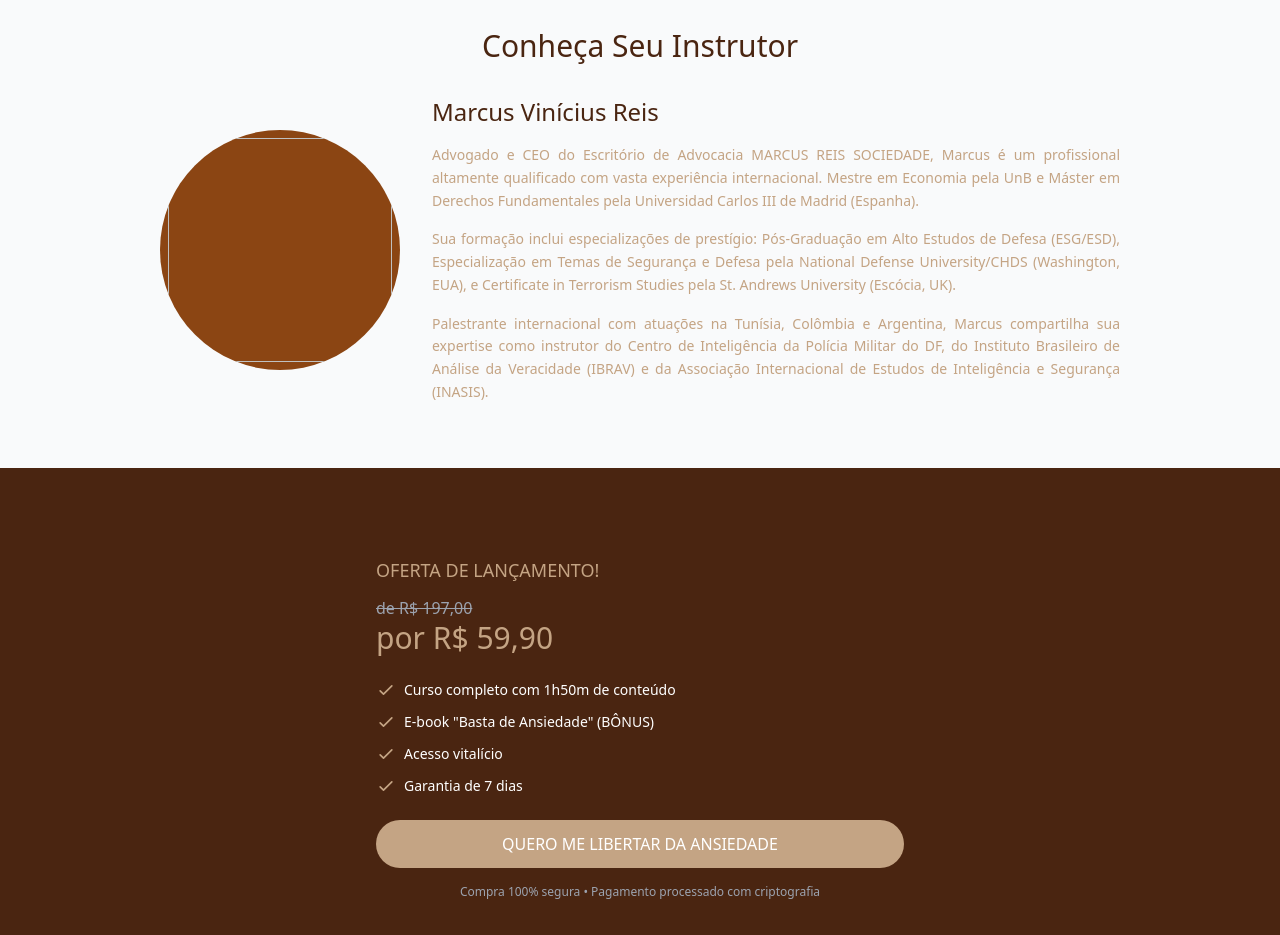
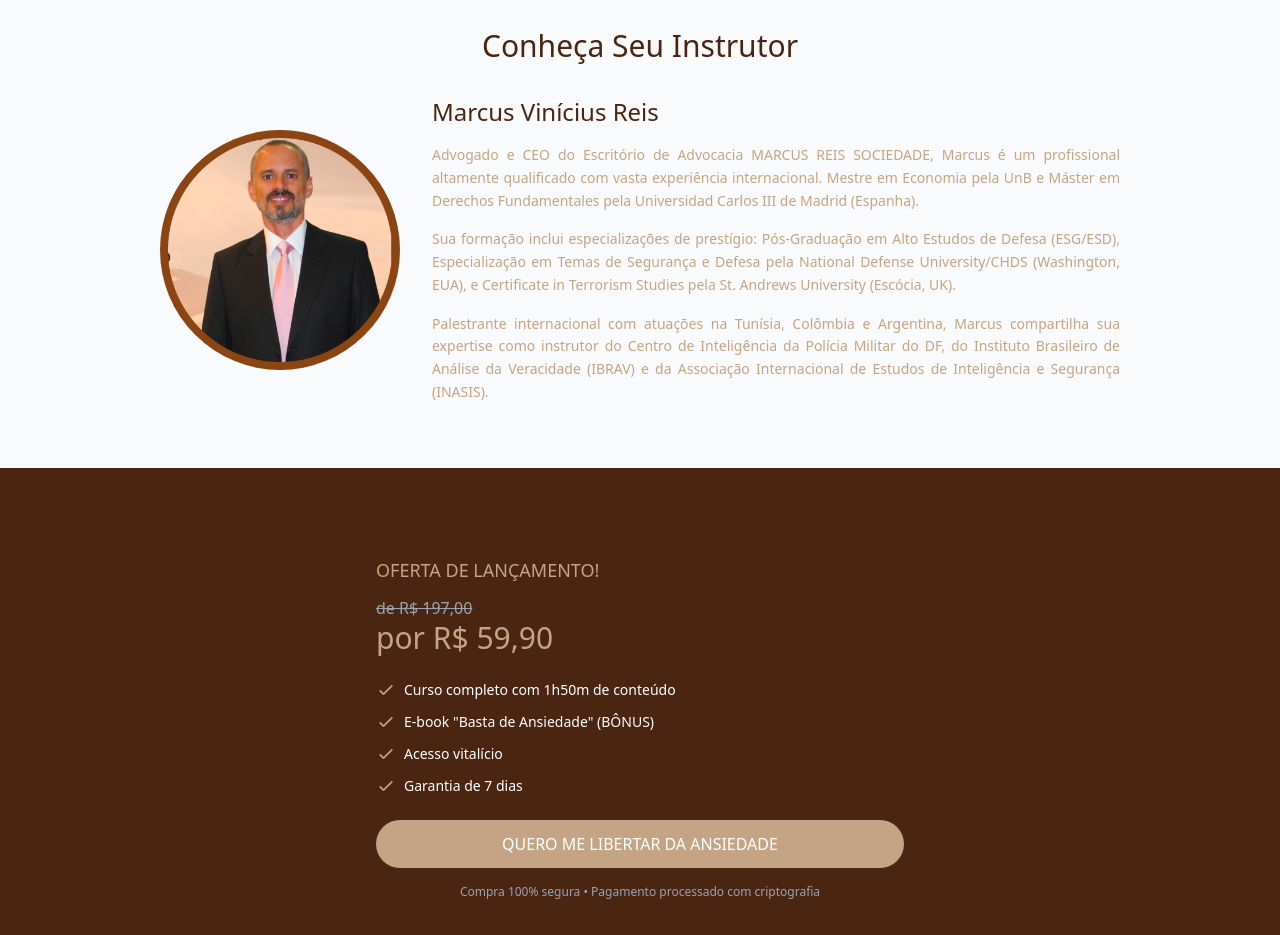
Before and after one commit to alvaronetobsb/landing-ansiedade-zero, a plain HTML site: page index.html in a window 1280 px wide. Shown: the part 1580-2515 px from the top of the page. Drawn offline with nearby package versions, Linux system fonts and the light colour scheme; the site is published under a folder, as on GitHub Pages, so addresses that start at the root find nothing.

Commit message:
Ajustes no caminho da imagem

```diff
--- a/index.html
+++ b/index.html
@@ -304,7 +304,7 @@
               />
             </svg>
           -->
-            <img src="/img/Marcus-2.png" class="w-56 h-56" />
+            <img src="./img/Marcus-2.png" class="w-56 h-56" />
           </div>
           <div class="flex-1">
             <h3 class="text-2xl text-brow mb-4">Marcus Vinícius Reis</h3>
```
